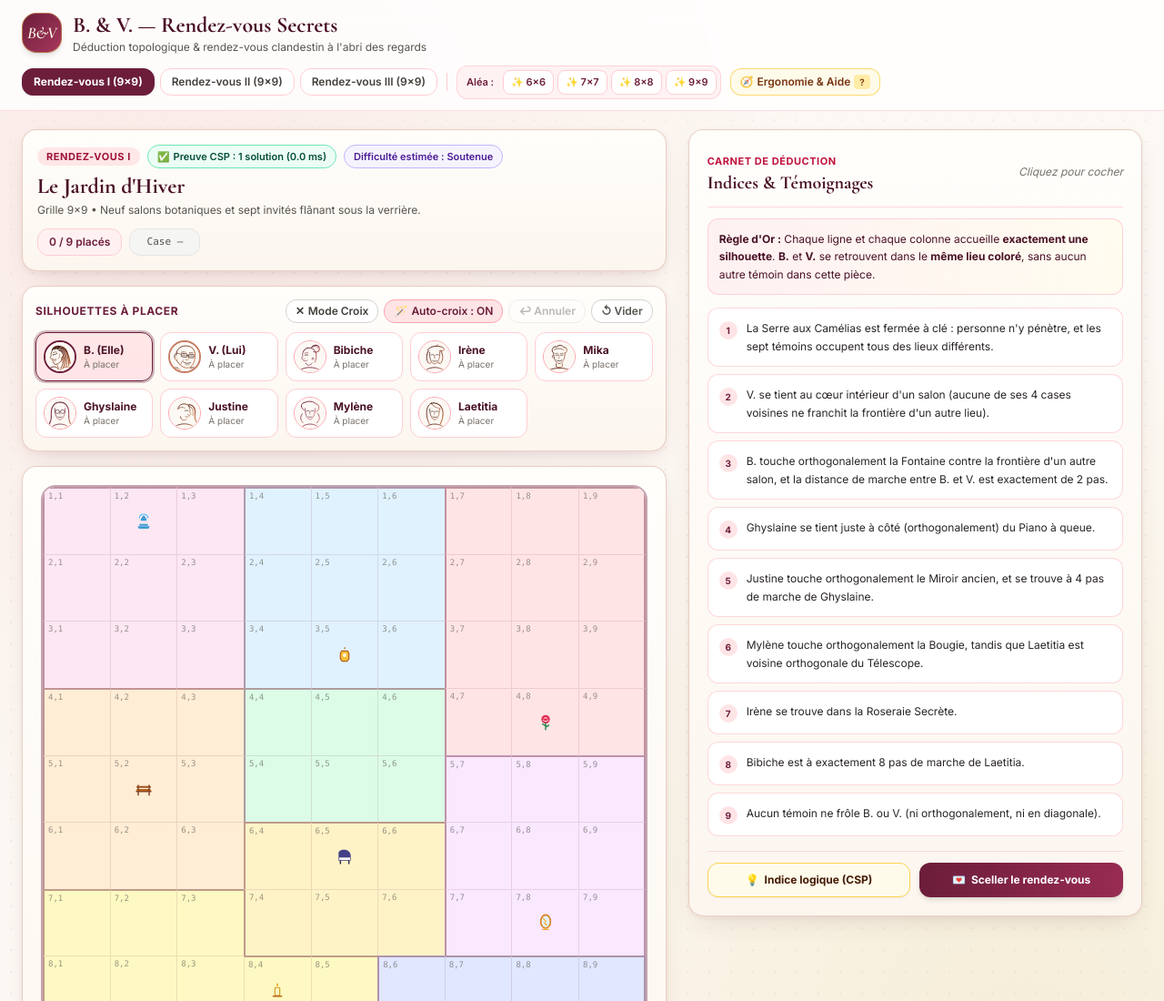
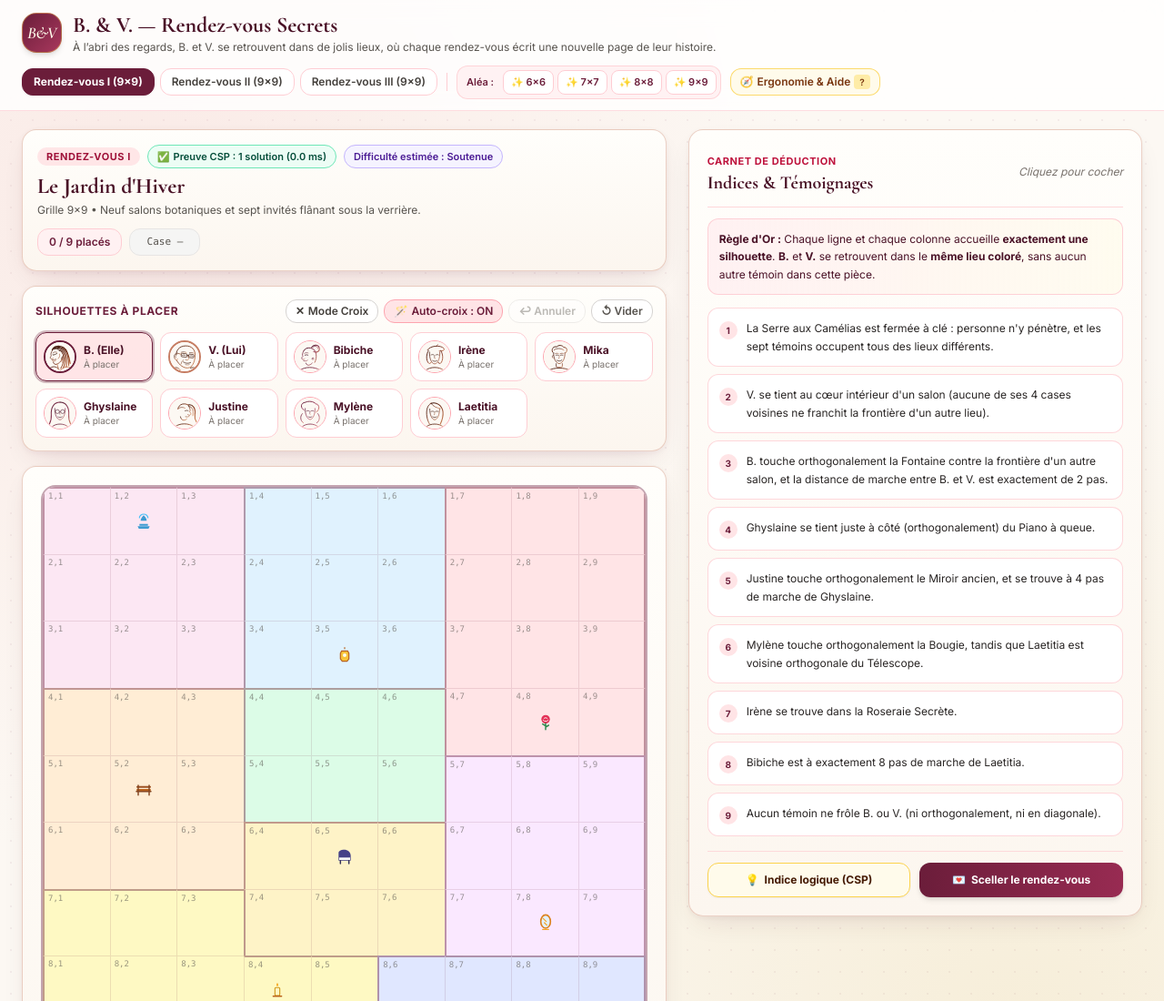
Before and after one commit to vfarcy/Lovedoku, a plain HTML site: page index.html in a window 1280 px wide. Shown: the top 1100 px of the page at 91% size. Drawn offline with nearby package versions, Linux system fonts and the light colour scheme.

Commit message:
Add romantic header story
Co-authored-by: Copilot <223556219+Copilot@users.noreply.github.com>

```diff
--- a/index.html
+++ b/index.html
@@ -125,7 +125,7 @@
             </h1>
           </div>
           <p class="text-xs text-stone-600 hidden sm:block">
-            Déduction topologique &amp; rendez-vous clandestin à l'abri des regards
+            À l’abri des regards, B. et V. se retrouvent dans de jolis lieux, où chaque rendez-vous écrit une nouvelle page de leur histoire.
           </p>
         </div>
       </div>
```
